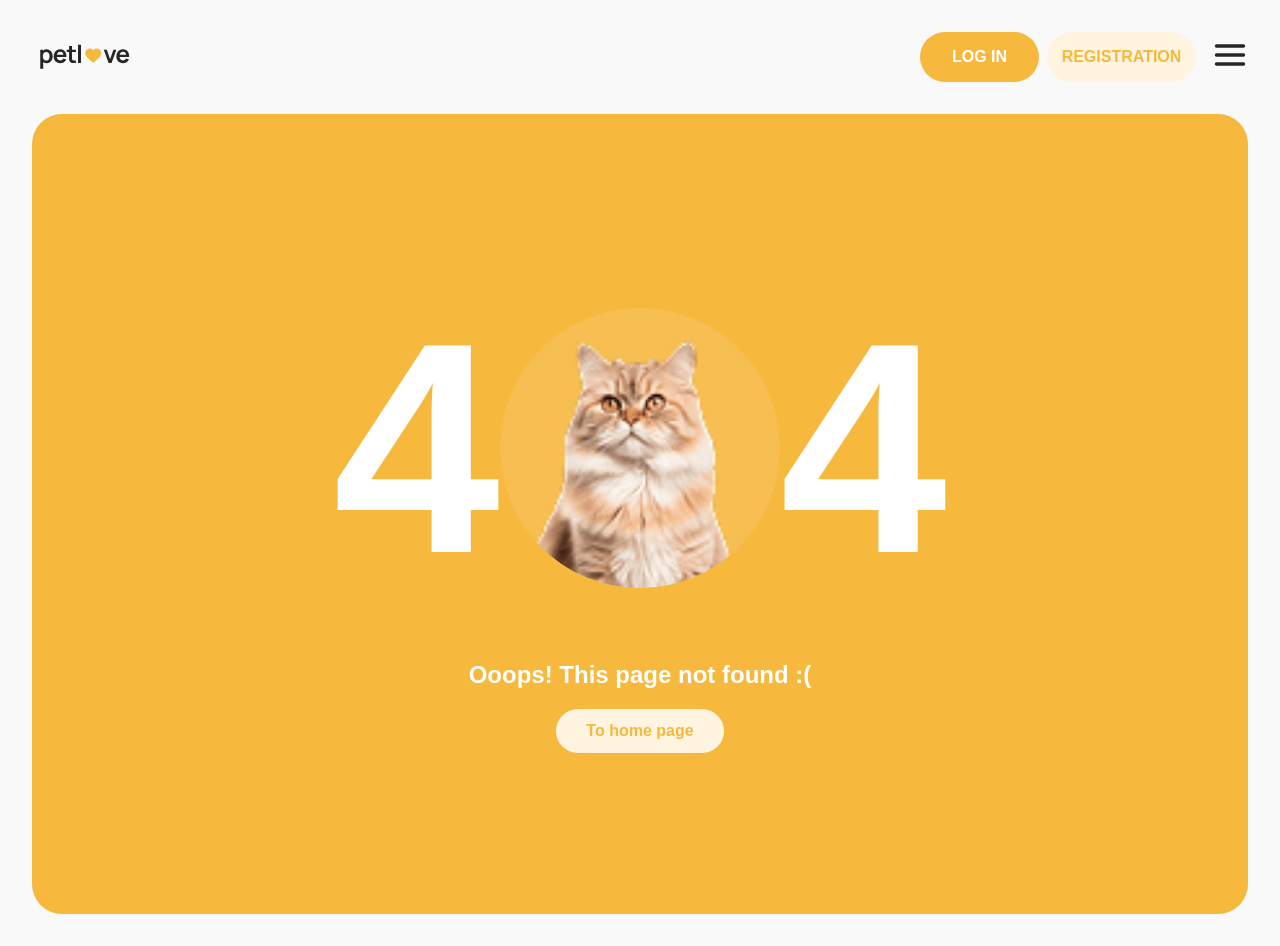
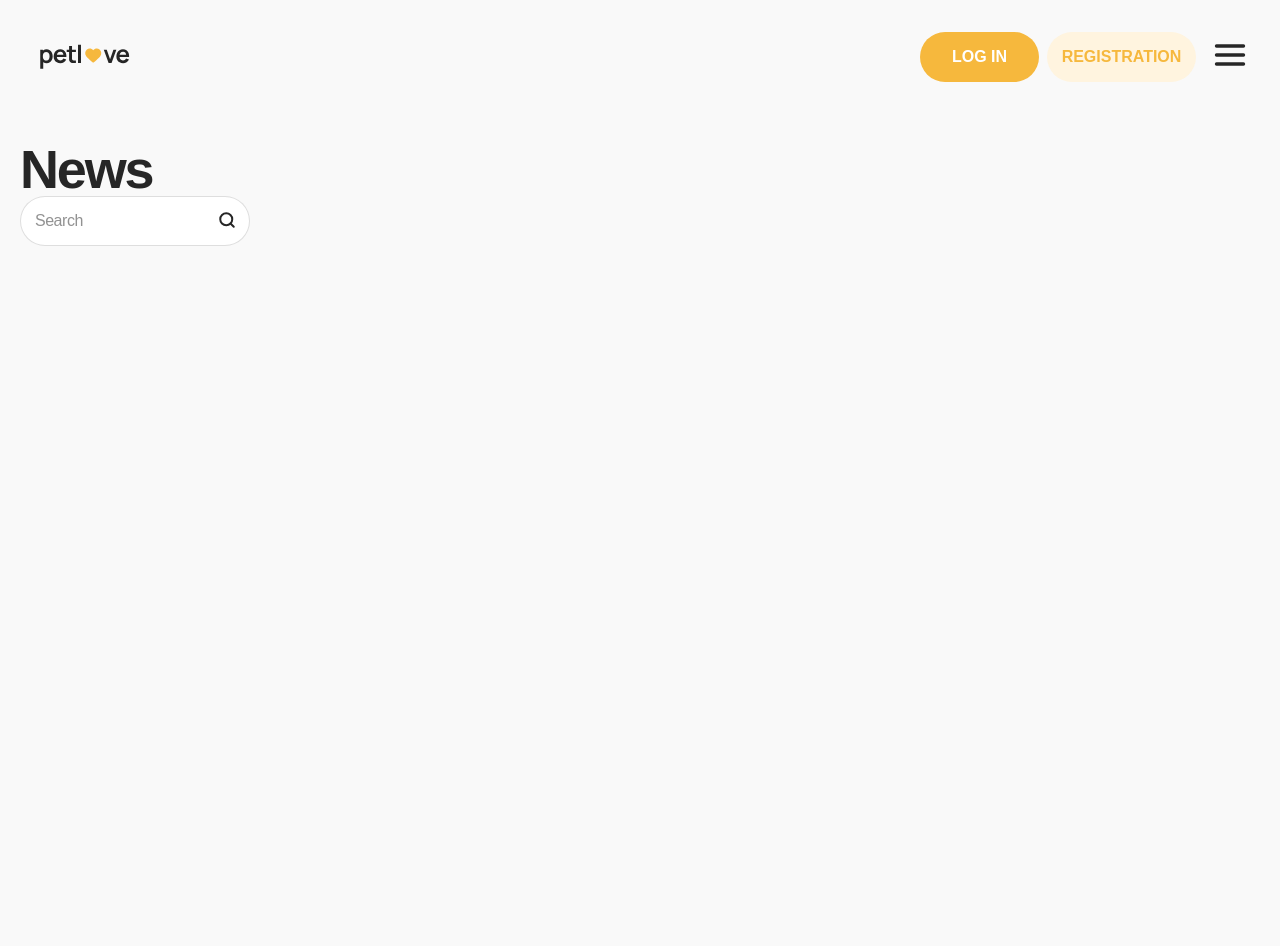
Before and after one commit to IhorYarema/Petlove, a React (Vite) app: page /news in a window 1280 px wide. Before the commit this address had no page. After the commit the page ends 800 px from the top, so only its background shows below. Built offline with nearby package versions, Linux system fonts and the light colour scheme.

Commit message:
make SearchField

```diff
--- a/src/App.jsx
+++ b/src/App.jsx
@@ -9,6 +9,7 @@ import { Toaster } from "react-hot-toast";
 
 const MainPage = lazy(() => import("./pages/MainPage/MainPage"));
 const HomePage = lazy(() => import("./pages/HomePage/HomePage"));
+const NewsPage = lazy(() => import("./pages/NewsPage/NewsPage"));
 
 const RegisterPage = lazy(() =>
   import("./pages/RegistrationPage/RegistrationPage")
@@ -23,6 +24,7 @@ function App() {
           <Routes>
             <Route path="/" element={<MainPage />} />
             <Route path="/home" element={<HomePage />} />
+            <Route path="/news" element={<NewsPage />} />
 
             <Route path="/register" element={<RegisterPage />} />
 
--- /dev/null
+++ b/src/components/SearchField/SearchField.jsx
@@ -0,0 +1,18 @@
+import css from "./SearchField.module.css";
+import Icon from "../Icon/Icon";
+
+export default function SearchField({ className = "" }) {
+  return (
+    <div className={css.inputContainer}>
+      <input
+        className={`${css.input} ${className}`}
+        type="text"
+        placeholder="Search"
+      />
+      <Icon name="search" size={18} className={css.iconSearch} />
+      <button className={css.closeBtn}>
+        <Icon className={css.iconClose} name="cross-small" size={18} />
+      </button>
+    </div>
+  );
+}
--- /dev/null
+++ b/src/components/SearchField/SearchField.module.css
@@ -0,0 +1,68 @@
+.inputContainer {
+  width: 100%;
+  position: relative;
+}
+
+@media (min-width: 768px) {
+  .inputContainer {
+    width: 230px;
+  }
+}
+
+.input {
+  width: 100%;
+  border: 1px solid rgba(38, 38, 38, 0.15);
+  padding: 12px 55px 12px 12px;
+  border-radius: 30px;
+
+  font-weight: 500;
+  font-size: 14px;
+  line-height: 18px;
+  letter-spacing: -0.03em;
+}
+
+@media (min-width: 768px) {
+  .input {
+    padding: 14px 55px 14px 14px;
+
+    font-size: 16px;
+    line-height: 20px;
+  }
+}
+
+.input::placeholder {
+  color: rgba(38, 38, 38, 0.5);
+}
+
+.iconSearch {
+  position: absolute;
+  top: 12px;
+  right: 12px;
+}
+
+@media (min-width: 768px) {
+  .iconSearch {
+    width: 18px;
+    height: 18px;
+    top: 15px;
+    right: 14px;
+  }
+}
+
+.closeBtn {
+  position: absolute;
+  top: 15px;
+  right: 38px;
+  display: flex;
+}
+
+@media (min-width: 768px) {
+  .iconClose {
+    width: 18px;
+    height: 18px;
+  }
+}
+
+.inputContainer:has(.input:placeholder-shown) .closeBtn {
+  display: none;
+}
--- a/src/components/Title/Title.jsx
+++ b/src/components/Title/Title.jsx
@@ -3,12 +3,11 @@ import { useLocation } from "react-router-dom";
 
 export default function Title({ className = "" }) {
   const location = useLocation();
-  //   const isRegister = location.pathname === "/register";
-  //   const isLogin = location.pathname === "/login";
 
   const titles = {
     "/register": "Registration",
     "/login": "Log in",
+    "/news": "News",
   };
 
   const title = titles[location.pathname] || "";
--- /dev/null
+++ b/src/pages/NewsPage/NewsPage.jsx
@@ -0,0 +1,14 @@
+import SearchField from "../../components/SearchField/SearchField";
+import Title from "../../components/Title/Title";
+import css from "./NewsPage.module.css";
+
+export default function NewsPage() {
+  return (
+    <section className={css.section}>
+      <div className={css.sectionContainer}>
+        <Title className={css.title} />
+        <SearchField />
+      </div>
+    </section>
+  );
+}
--- /dev/null
+++ b/src/pages/NewsPage/NewsPage.module.css
@@ -0,0 +1,3 @@
+.section {
+  padding: 60px 20px 80px;
+}
```
